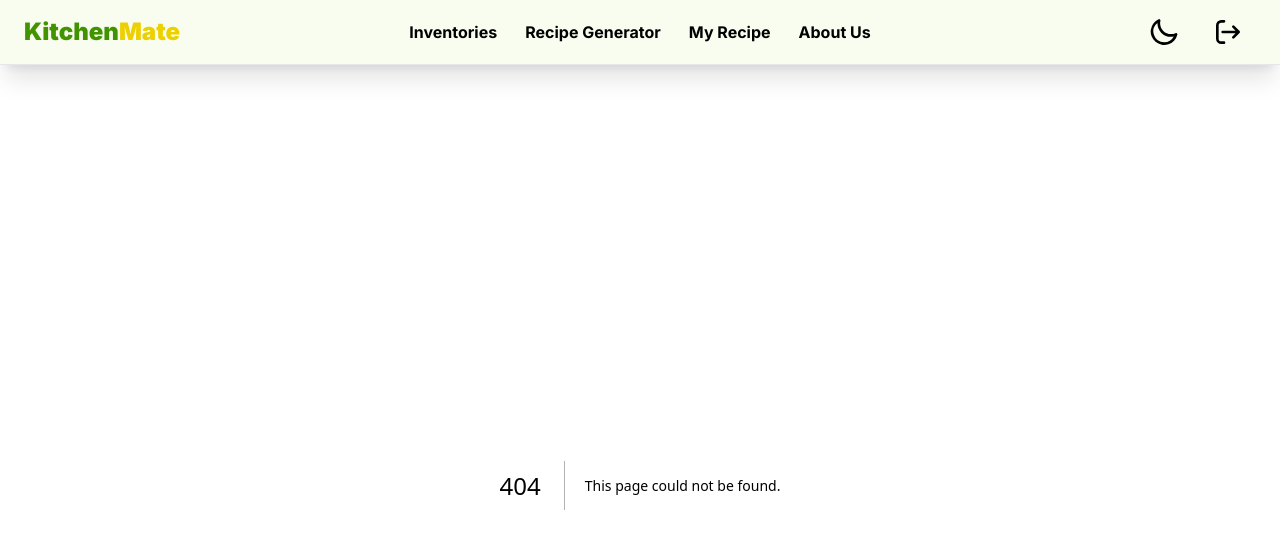
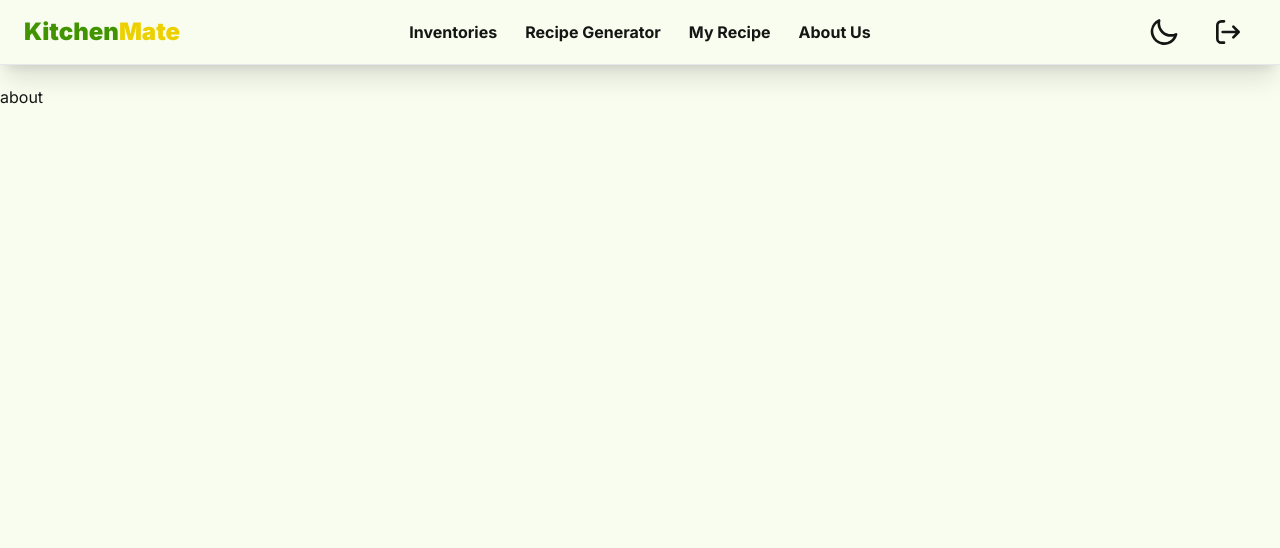
Before and after one commit to FinalProject-KitchenMate/KitchenMate, a Next.js app in the folder kitchen-mate/: page /about in a window 1280 px wide. Before the commit this address had no page. Shown: the top 548 px of the page. Built offline with nearby package versions, Linux system fonts and the light colour scheme.

Commit message:
about page

```diff
--- a/kitchen-mate/package.json
+++ b/kitchen-mate/package.json
@@ -12,6 +12,7 @@
     "@types/bcryptjs": "^2.4.6",
     "@types/jsonwebtoken": "^9.0.5",
     "dotenv": "^16.4.2",
+    "framer-motion": "^11.0.3",
     "js-cookie": "^3.0.5",
     "mongodb": "^6.3.0",
     "next": "14.1.0",
--- /dev/null
+++ b/kitchen-mate/src/app/about/page.tsx
@@ -0,0 +1,5 @@
+"use client";
+import { motion } from "framer-motion";
+export default function AboutPage() {
+  return <div>about</div>;
+}
```
Also changed, not shown: 1 other file (tests, documents, lock files or other folders).
